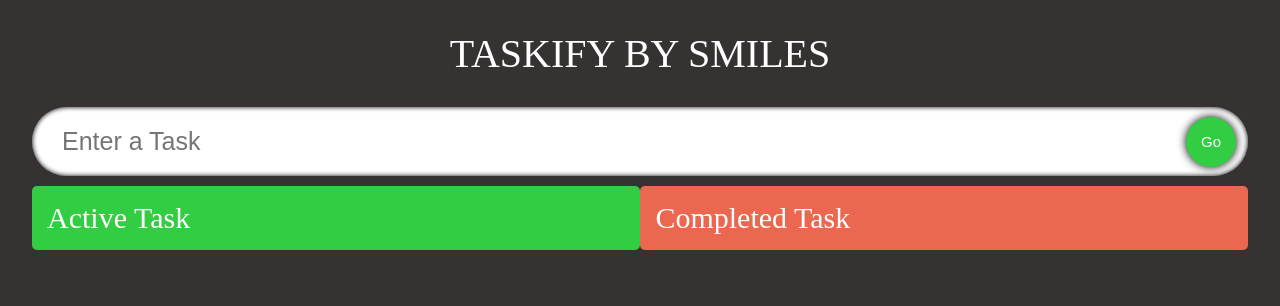
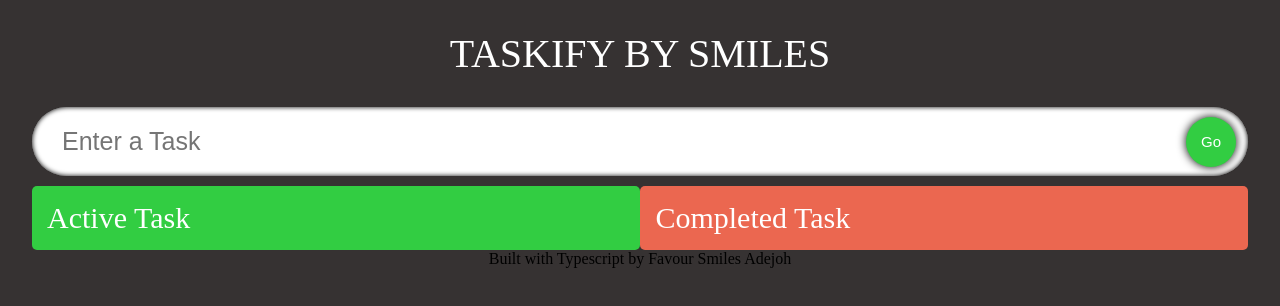
Before and after one commit to EmperorSmiles/Taskify-TypeScript, a React (Vite) app: page / in a window 1280 px wide. Shown: the top 306 px of the page. Built offline with nearby package versions, Linux system fonts and the light colour scheme; a web font is replaced by a local one.

Commit message:
Final Commit

```diff
--- a/src/App.tsx
+++ b/src/App.tsx
@@ -55,7 +55,8 @@ const App:React.FC = () => {
         <span className='heading'>Taskify by Smiles</span>
         <InputField todo={todo} setTodo={setTodo} handleAdd={handleAdd} />
         <ToDoList todos={todos} setTodos={setTodos}
-        completedTodos={completedTodos} setCompletedTodos={setCompletedTodos} />
+          completedTodos={completedTodos} setCompletedTodos={setCompletedTodos} />
+        <footer className='footer'>Built with Typescript by <link href="" />Favour Smiles Adejoh</footer>
     </div>
     </DragDropContext>
   )
```
